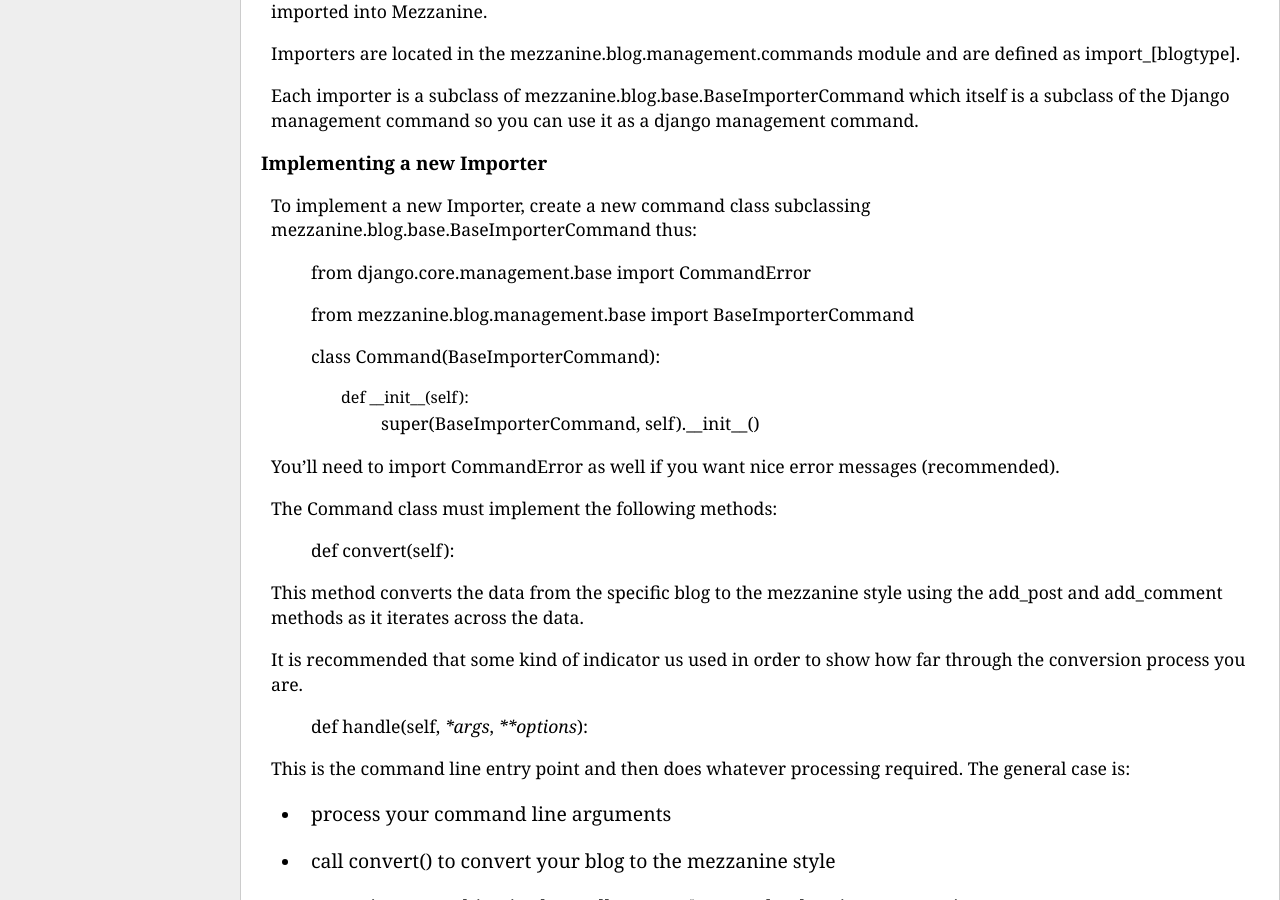
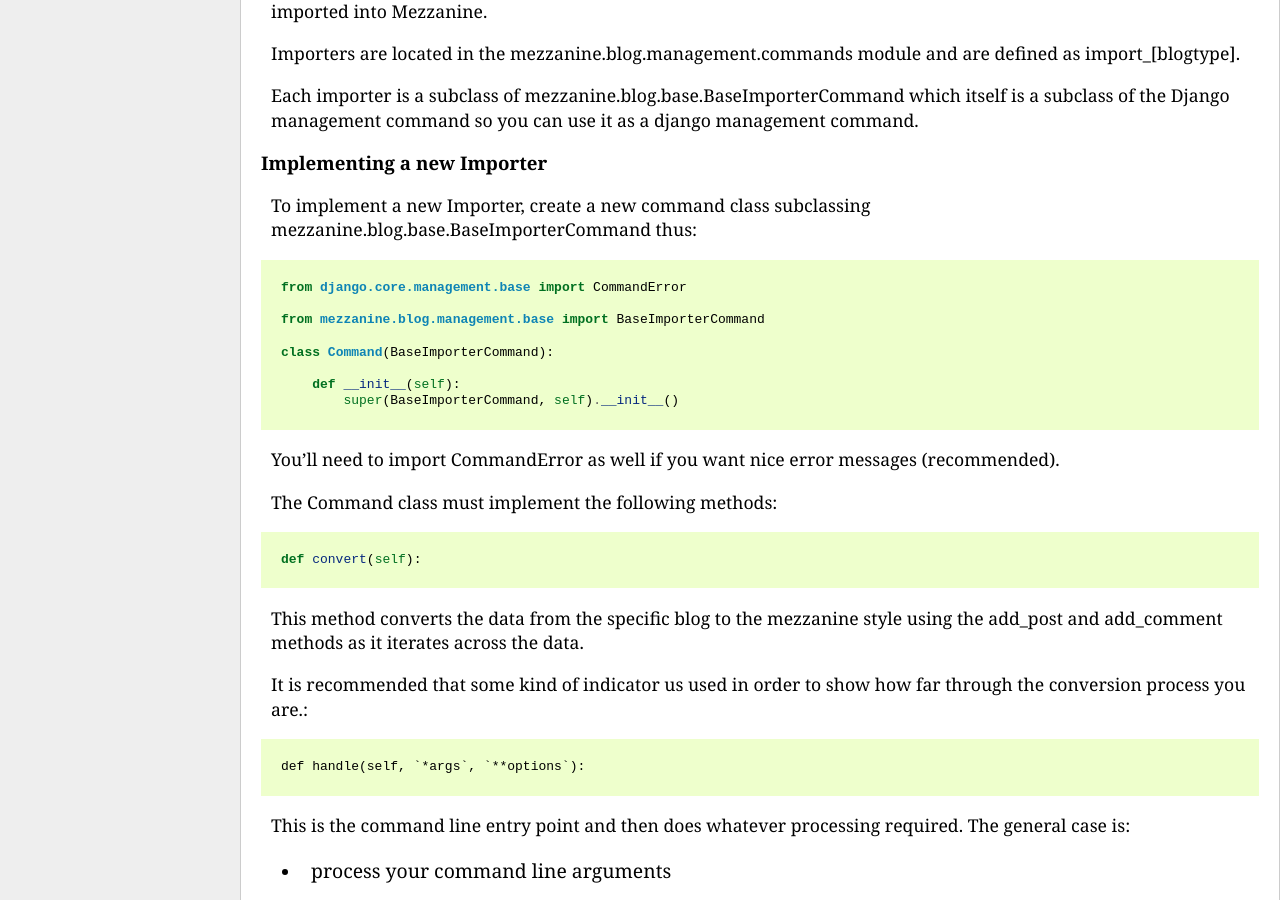
Before and after one commit to alfiecvincent/mezzanine, a Sphinx documentation site: the page built from docs/blog-importing.rst, in a window 1280 px wide and 900 px high, scrolled down 2714 px. Built offline with Sphinx 7.4.7, drawn with Linux system fonts in a browser that asks for light colours.

Commit message:
further formatting fixes

```diff
--- a/docs/blog-importing.rst
+++ b/docs/blog-importing.rst
@@ -107,7 +107,7 @@
 Implementing a new Importer
 ---------------------------
 
-To implement a new Importer, create a new command class subclassing mezzanine.blog.base.BaseImporterCommand thus:
+To implement a new Importer, create a new command class subclassing mezzanine.blog.base.BaseImporterCommand thus::
 
     from django.core.management.base import CommandError
 
@@ -120,13 +120,13 @@
 
 You'll need to import CommandError as well if you want nice error messages (recommended).
 
-The Command class must implement the following methods:
+The Command class must implement the following methods::
 
     def convert(self):
 
 This method converts the data from the specific blog to the mezzanine style using the add_post and add_comment methods as it iterates across the data.
 
-It is recommended that some kind of indicator us used in order to show how far through the conversion process you are.
+It is recommended that some kind of indicator us used in order to show how far through the conversion process you are.::
 
     def handle(self, `*args`, `**options`):
 
```
